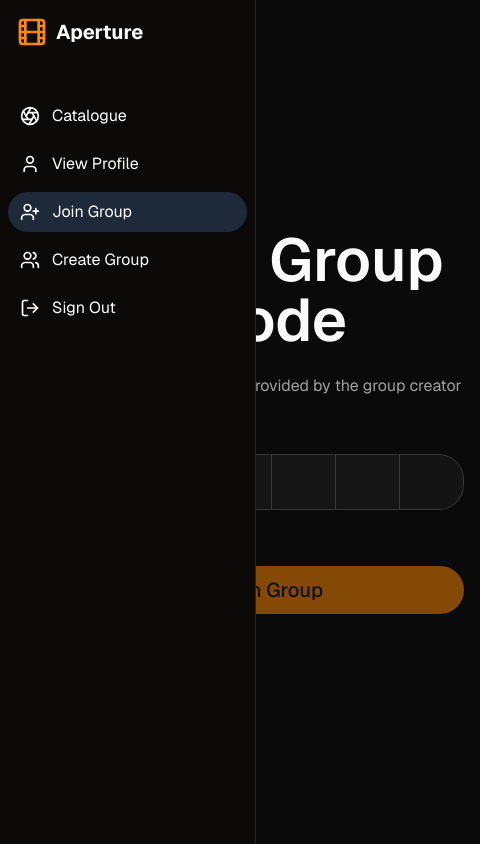
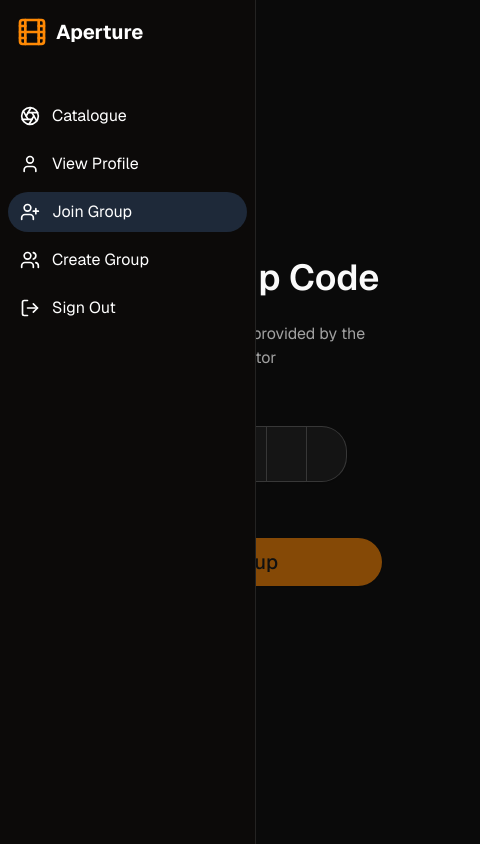
Before and after one commit to Treetrampler/movie-matcher, a Next.js app: page /join in a window 390 px wide. Shown: the whole page, 480 px wide, since content can reach past the window. Built offline with nearby package versions, Linux system fonts and the light colour scheme.

Commit message:
feat: join page responsive

```diff
--- a/src/app/(protected)/join/page.tsx
+++ b/src/app/(protected)/join/page.tsx
@@ -100,13 +100,16 @@ export default function Join() {
 
   return (
     <div
-      className="flex min-h-screen items-center justify-center bg-background p-4"
+      className="flex min-h-screen w-full items-center justify-center overflow-x-hidden bg-background p-2"
       role="main"
       aria-label="Join group page"
     >
-      <div className="w-full max-w-md space-y-8">
+      <div className="w-full max-w-xs space-y-8 sm:max-w-sm md:max-w-md">
         <div className="space-y-2 text-center">
-          <h1 className="mb-6 text-6xl font-semibold" id="join-title">
+          <h1
+            className="mb-6 text-4xl font-semibold sm:text-5xl md:text-6xl"
+            id="join-title"
+          >
             Enter Group Code
           </h1>
           <p className="text-muted-foreground" id="join-desc">
@@ -132,7 +135,7 @@ export default function Join() {
                 <InputOTPSlot
                   key={index}
                   index={index}
-                  className="h-14 w-16 text-2xl"
+                  className="h-14 w-10 text-2xl sm:w-12 md:w-16"
                   aria-label={`Digit ${index + 1}`}
                 />
               ))}
```
